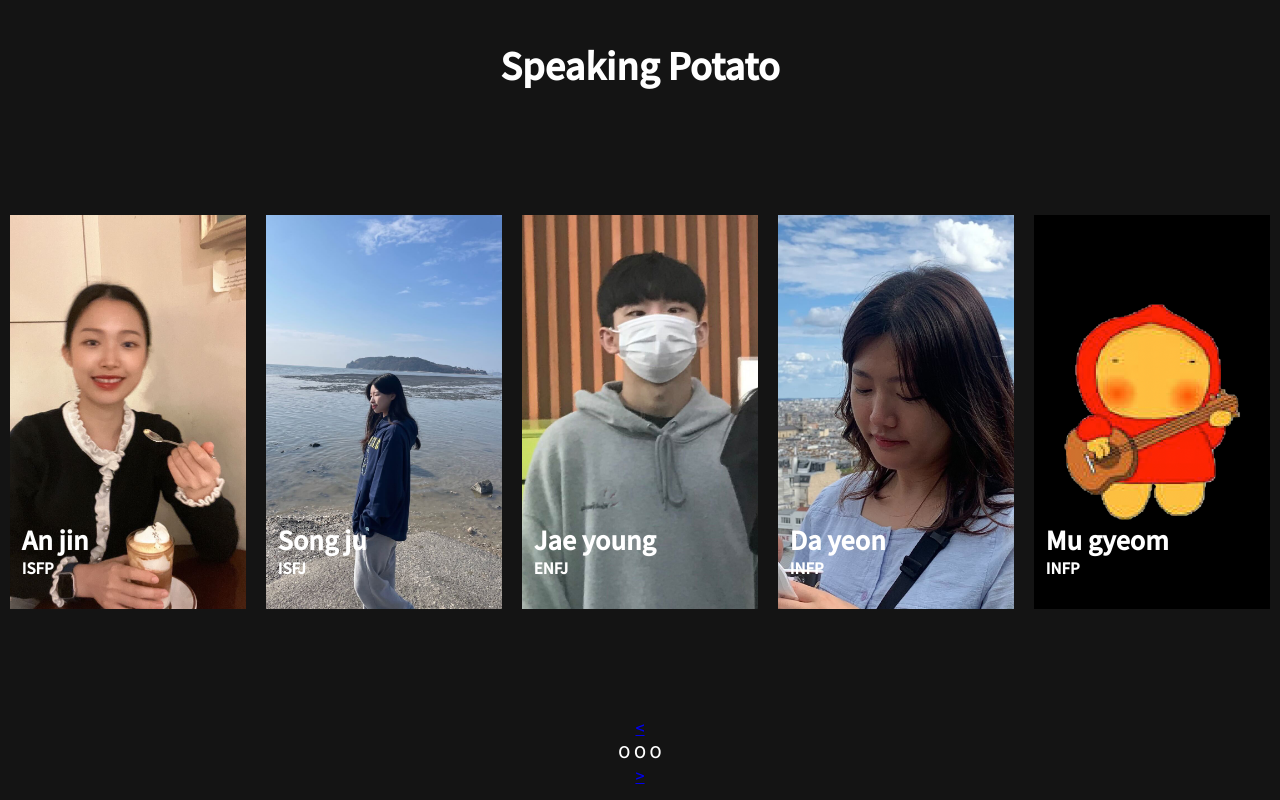
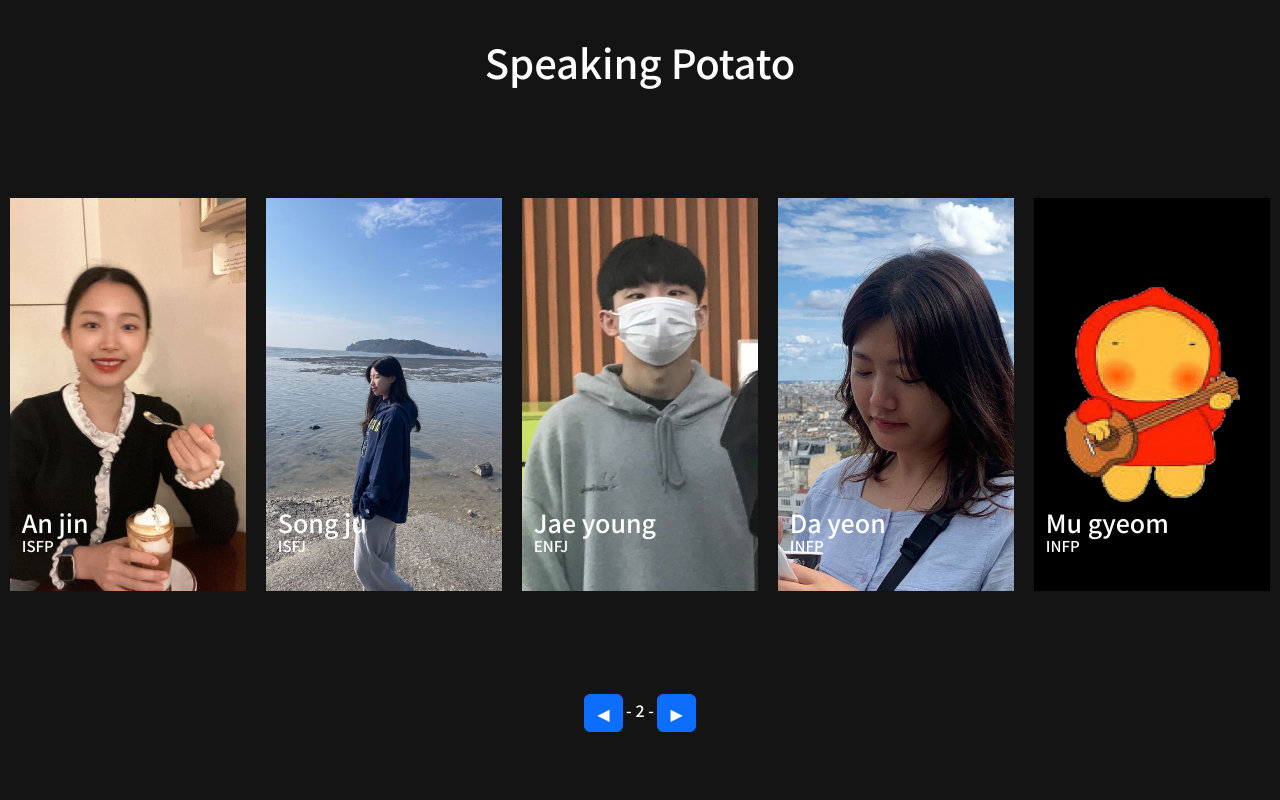
Before and after one commit to hgyeom/speaking-potato, a Flask app: page /members in a window 1280 px wide. Run offline with Flask 3, Linux system fonts and the light colour scheme.

Commit message:
first commit

```diff
--- a/static/css/member_style.css
+++ b/static/css/member_style.css
@@ -147,7 +147,5 @@ body {
 
 .footer {
   color: white;
-  display: flex;
-  flex-direction: column;
-  align-items: center;
+  text-align: center;
 }
--- a/templates/members.html
+++ b/templates/members.html
@@ -4,6 +4,8 @@
     href="https://fonts.googleapis.com/css2?family=Noto+Sans+KR:wght@500&display=swap"
     rel="stylesheet"
   />
+  <!--부트스트랩 css-->
+  <link href="https://cdn.jsdelivr.net/npm/bootstrap@5.2.3/dist/css/bootstrap.min.css" rel="stylesheet" integrity="sha384-rbsA2VBKQhggwzxH7pPCaAqO46MgnOM80zW1RWuH61DGLwZJEdK2Kadq2F9CUG65" crossorigin="anonymous">
   <link rel="stylesheet" href="/static/css/member_style.css" />
 
   <head>
@@ -90,8 +92,9 @@
       </ul>
     </div>
     <div class="footer">
-      <a href="#" vlink="white" alink="white">&lt;</a> O O O
-      <a href="#" vlink="white" alink="white">&gt;</a>
+    <a class="btn btn-primary" href='http://localhost:5000'>◀</a>
+      - 2 -
+    <a class="btn btn-primary" href='http://localhost:5000/guestbook'>▶</a>
     </div>
   </body>
 </html>
```
Also changed, not shown: templates/guestbook.html (+5 -2 lines).
